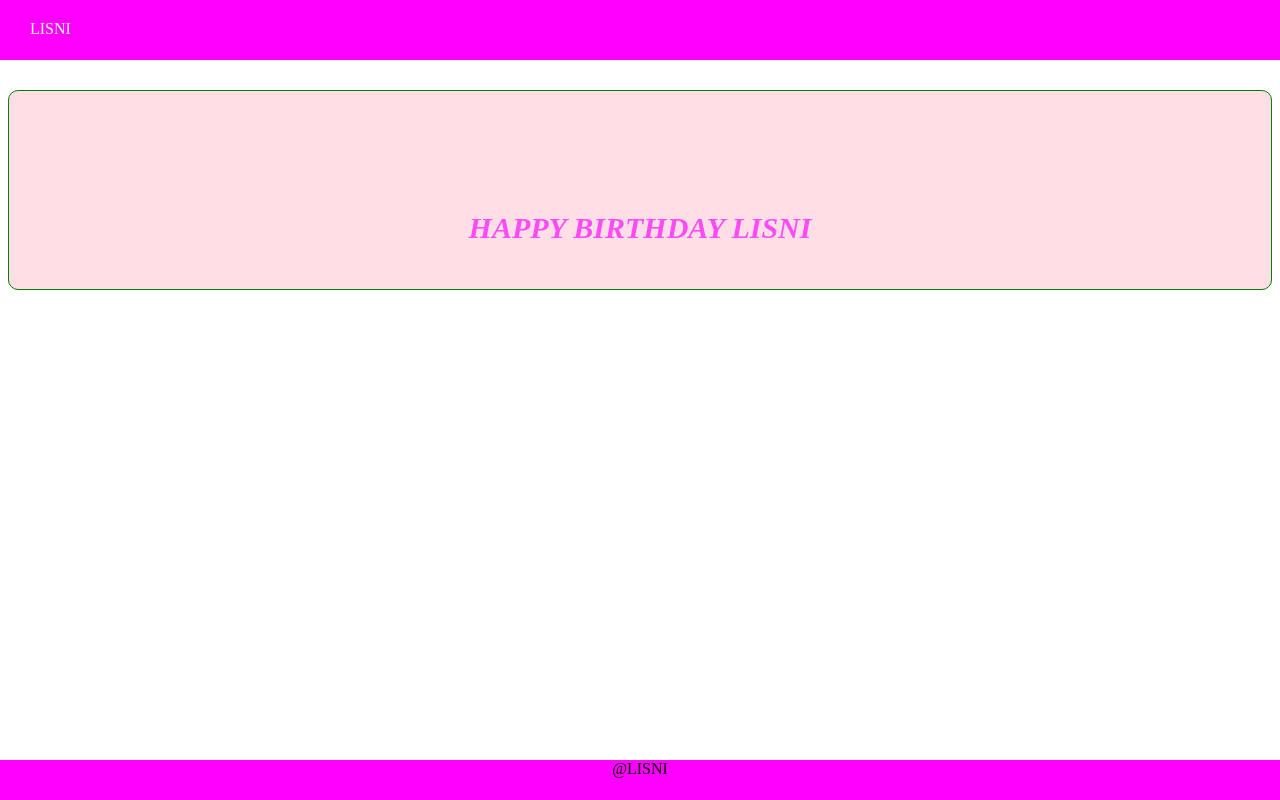
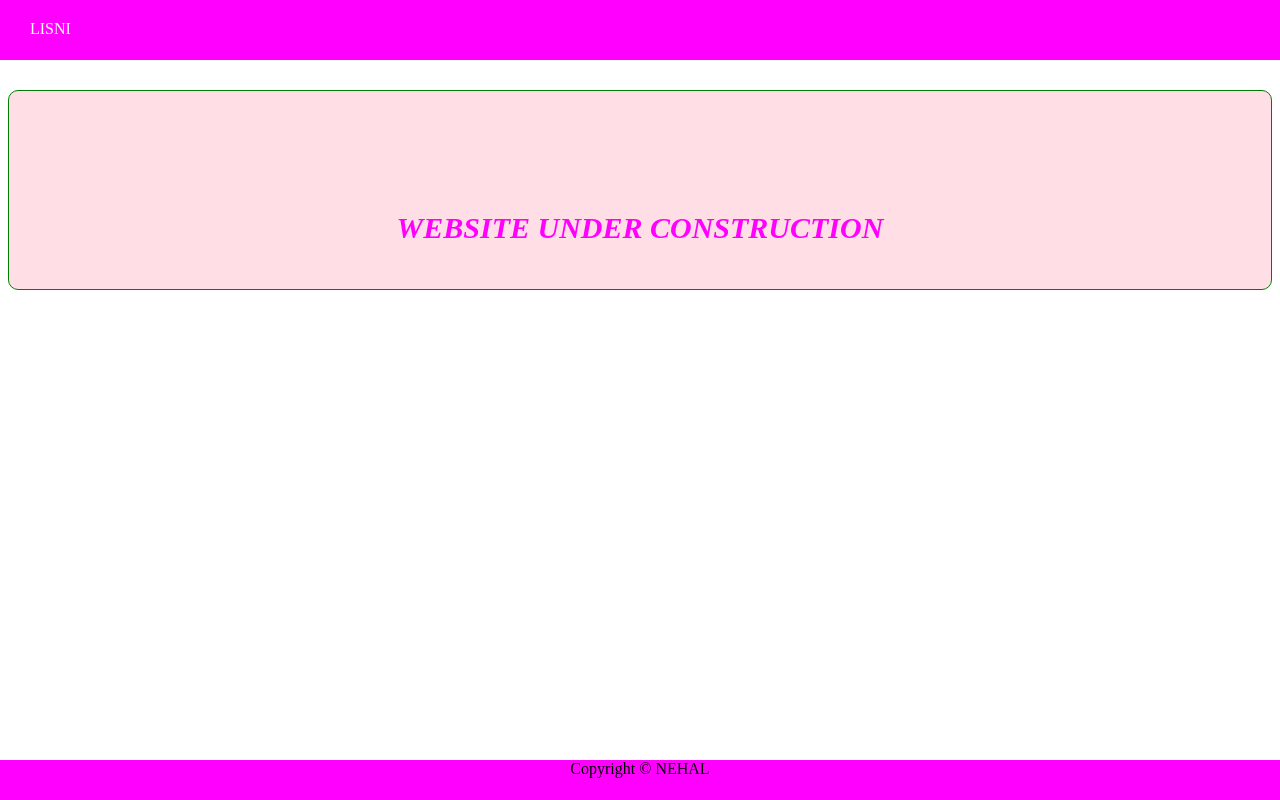
Before and after one commit to nehalsayyed/web, a plain HTML site: page lis.html in a window 1280 px wide. Drawn offline with nearby package versions, Linux system fonts and the light colour scheme.

Commit message:
Update lis.html

```diff
--- a/lis.html
+++ b/lis.html
@@ -4,11 +4,7 @@
 				<title>LISNI</title>
 				<meta name="viewport" content="width=device-width,initial-scale=1">
 
-				<script src=
 
-"https://cdnjs.cloudflare.com/ajax/libs/animejs/3.2.0/anime.min.js">
-
-        </script>
 
 
 
@@ -23,11 +19,11 @@
 
 				<div class="text">
 
-						<p class="anm">HAPPY BIRTHDAY	 <span class="lisni">LISNI</span></p>
+						<p class="anm"> WEBSITE UNDER CONSTRUCTION </p>
 
 				</div>
 
-				<div class="foot">@LISNI</div>
+				<div class="foot"> Copyright © NEHAL</div>
 
 				<style>
 
@@ -104,18 +100,7 @@
 				<script>
 
 
-								var textWrapper = document.querySelector('.anm');
-								 textWrapper.innerHTML = textWrapper.textContent.replace(/\S/g, "<span class='letter'>$&</span>");
-								 anime.timeline({loop: true}).add({
-								 targets: '.anm', scale: [4,1], opacity: [0,1],
-								 translateZ: 0, easing: "easeOutExpo",
-								 duration: 950,
-								  delay: (el, i) => 70*i }).add({
-								  targets: '.anm', opacity: 0,
-								   duration: 1000,
-								   easing: "easeOutExpo",
-								   delay: 1000 });
-                                                                    alert("WELLCOME LISNI");
+
 
 
 
```
